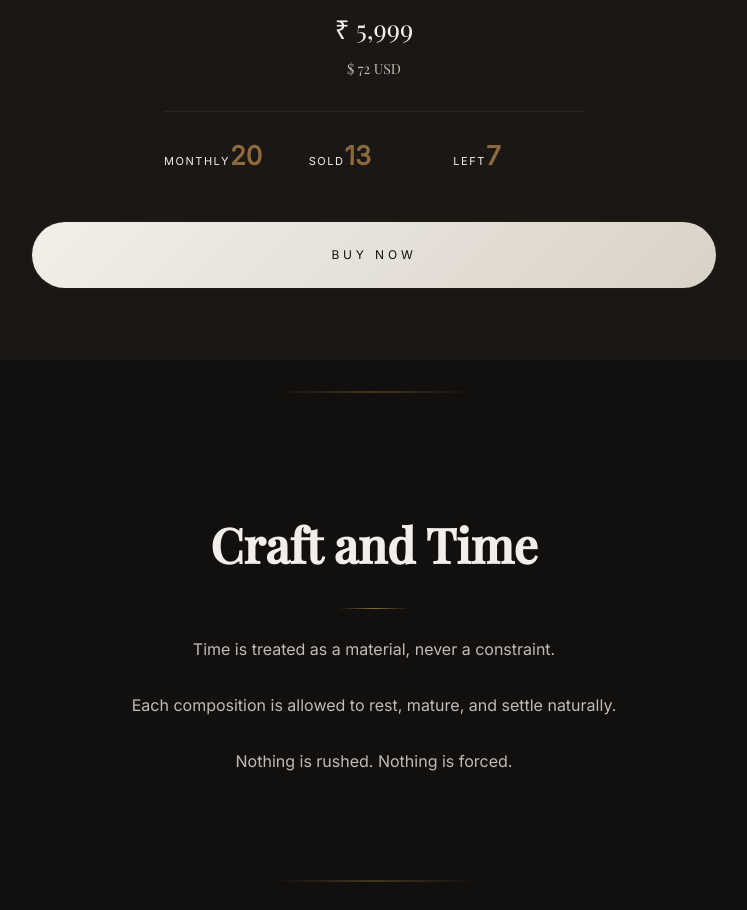
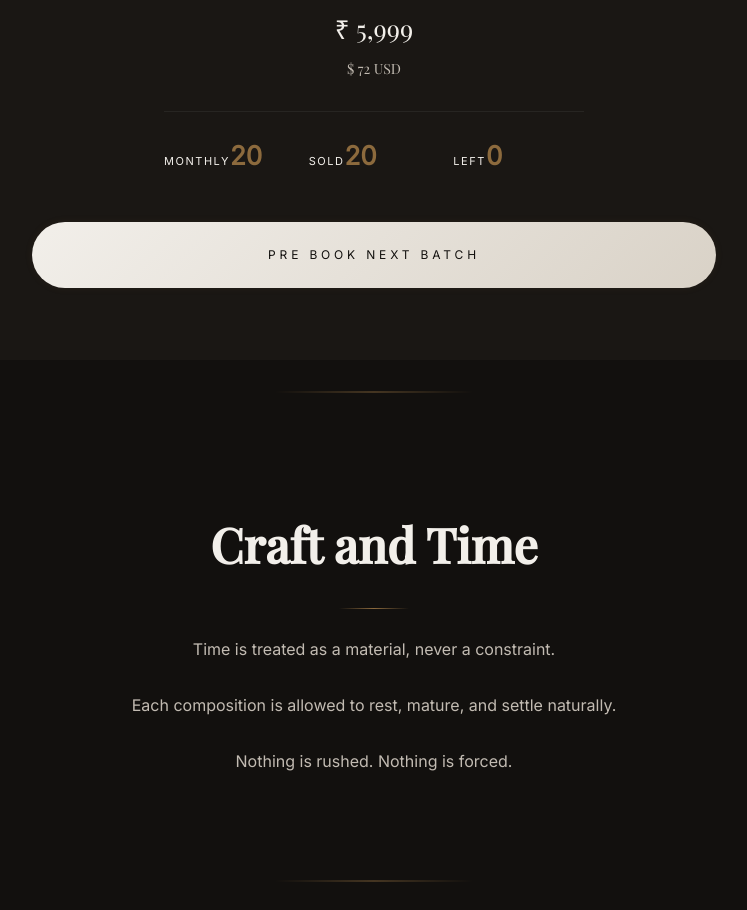
Before and after one commit to amodheperfumes-max/house-of-amodhe6, a plain HTML site: page index.html in a window 1280 px wide. Shown: the part 1380-2290 px from the top of the page, without its empty margins (266-1013 px from the left). Drawn offline with nearby package versions, Linux system fonts and the light colour scheme.

Commit message:
Update index.html

```diff
--- a/index.html
+++ b/index.html
@@ -246,7 +246,7 @@ footer{padding:56px 18px;border-top:1px solid var(--line);font-size:11px;letter-
 
 <script>
 const MONTHLY_LIMIT = 20;
-const SOLD = 13;
+const SOLD = 20;
 const PRICE_INR = 5999;
 const INTL_PRODUCT_USD = 72;
 const INTL_DELIVERY_USD = 48;
```
